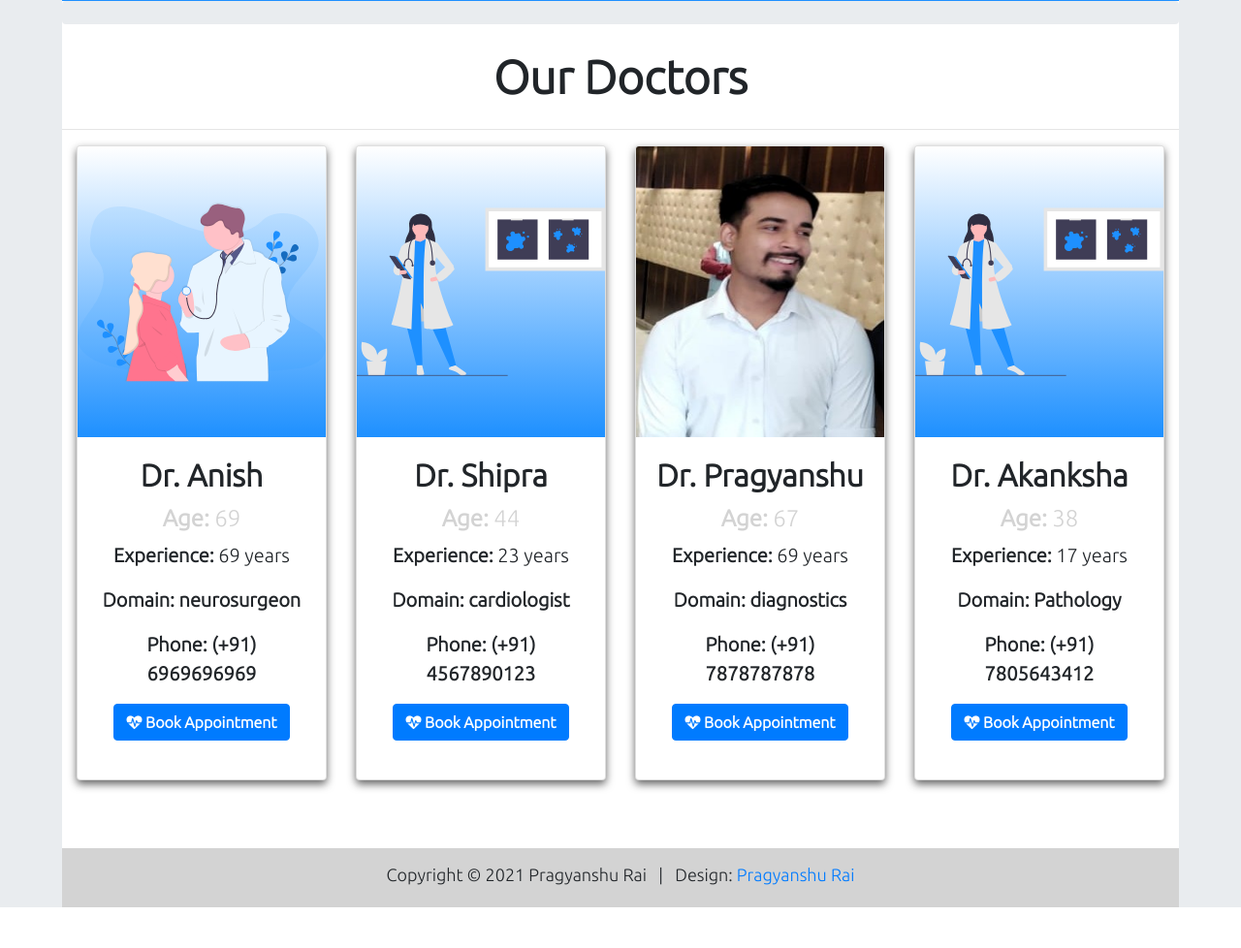
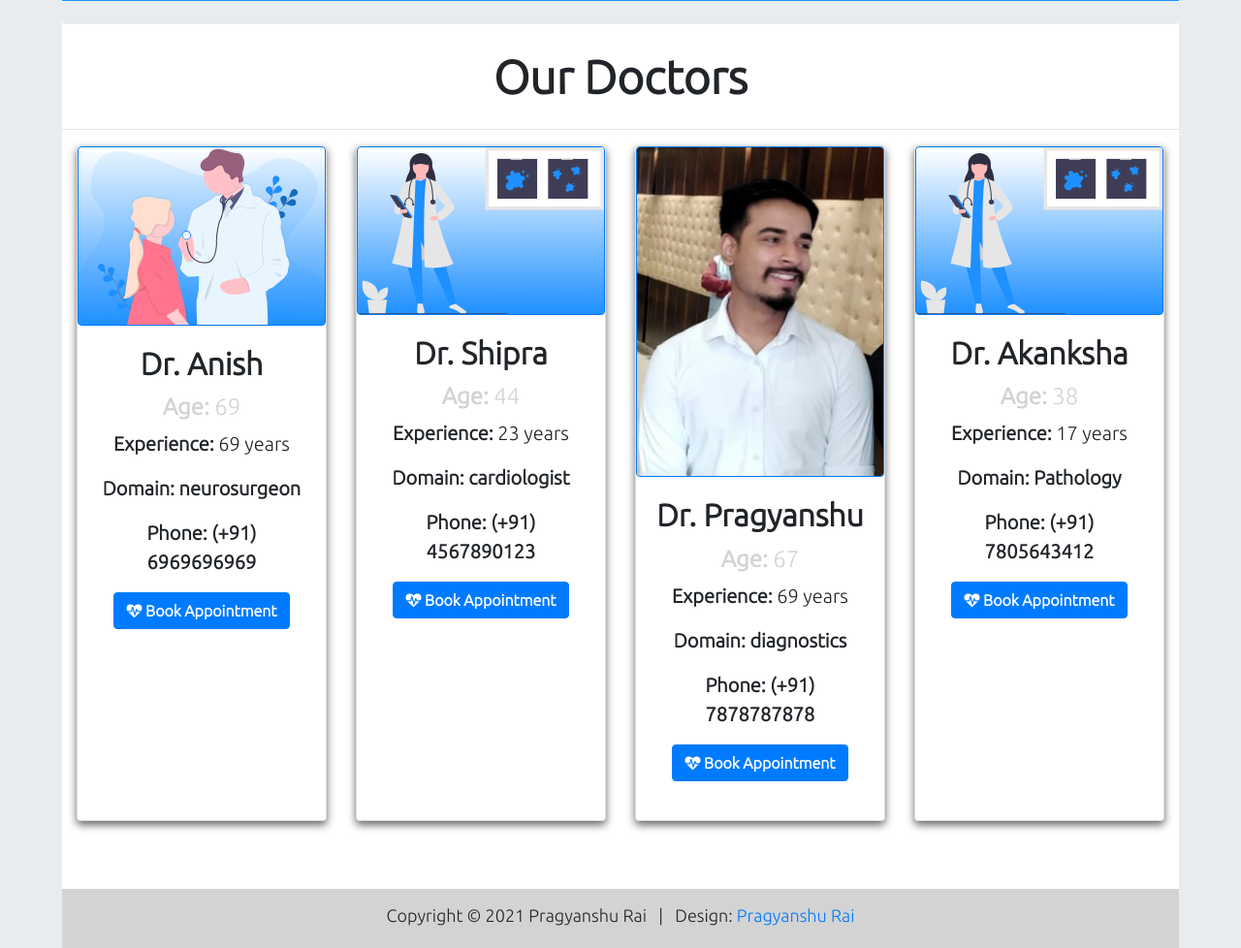
Before and after one commit to Pragyanshu-rai/CMS, a Django app: template templates/cms/doctors.html in a window 1280 px wide. Shown: the part 339-1317 px from the top of the page at 97% size. Before the commit the page ends 1275 px from the top, so only its background shows below. Run offline with Django 3.2, Linux system fonts and the light colour scheme; the template is opened without the code that fills it: values that come from a table or form of the project are taken from there, others are empty; data comes from the database, SQL or seed files in the repository.

Commit message:
updated the doctor profile pic styling

```diff
--- a/templates/cms/booking.html
+++ b/templates/cms/booking.html
@@ -24,12 +24,12 @@
                 <div class="col-lg-4">
                     <div class="card pointer">
                         {% if "null" not in doctor.profile_pic %}
-                            <img src="{{ doctor.profile_pic.url }}" class="card-img-top" height="300px;" alt="Doctor profile picture">
+                            <img src="{{ doctor.profile_pic.url }}" class="card-img-top rounded img-fluid border border-primary" height="300px;" alt="Doctor profile picture">
                         {% else %}
                             {% if doctor.gender == "Male" %}
-                            <img src="{% static 'cms/img/doctor_male.svg' %}" class="card-img-top gradient" height="300px;"/>
+                            <img src="{% static 'cms/img/doctor_male.svg' %}" class="card-img-top gradient rounded img-fluid border border-primary" height="300px;"/>
                             {% else %}
-                            <img src="{% static 'cms/img/doctor_female.svg' %}" class="card-img-top gradient" height="300px;"/>
+                            <img src="{% static 'cms/img/doctor_female.svg' %}" class="card-img-top gradient rounded img-fluid border border-primary" height="300px;"/>
                             {% endif %}
                         {% endif %}
                         <div class="card-body">
--- a/templates/cms/doctors.html
+++ b/templates/cms/doctors.html
@@ -29,12 +29,12 @@
                     <div class="col-lg-3 add-btm-margin">
                         <div class="card pointer">
                         {% if "null" not in doctor.profile_pic %}
-                            <img src="{{ doctor.profile_pic.url }}" class="card-img-top" height="300px;" alt="Doctor profile picture">
+                            <img src="{{ doctor.profile_pic.url }}" class="card-img-top rounded img-fluid border border-primary" height="300px;" alt="Doctor profile picture">
                         {% else %}
                             {% if doctor.gender == "Male" %}
-                            <img src="{% static 'cms/img/doctor_male.svg' %}" class="card-img-top gradient" height="300px;"/>
+                            <img src="{% static 'cms/img/doctor_male.svg' %}" class="card-img-top gradient rounded img-fluid border border-primary" height="300px;"/>
                             {% else %}
-                            <img src="{% static 'cms/img/doctor_female.svg' %}" class="card-img-top gradient" height="300px;"/>
+                            <img src="{% static 'cms/img/doctor_female.svg' %}" class="card-img-top gradient rounded img-fluid border border-primary" height="300px;"/>
                             {% endif %}
                         {% endif %}
                         <div class="card-body">
```
